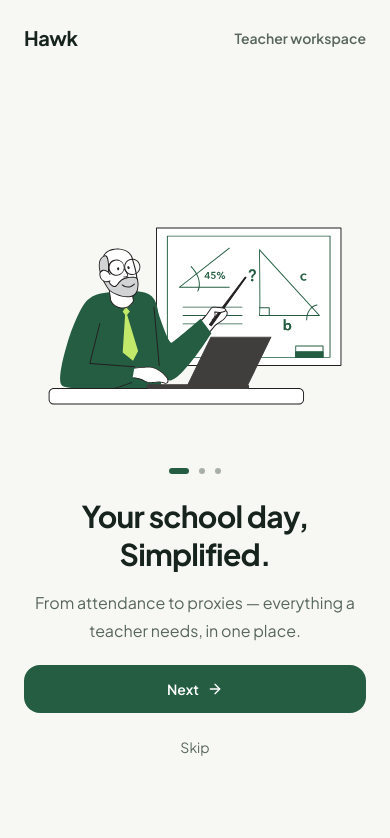
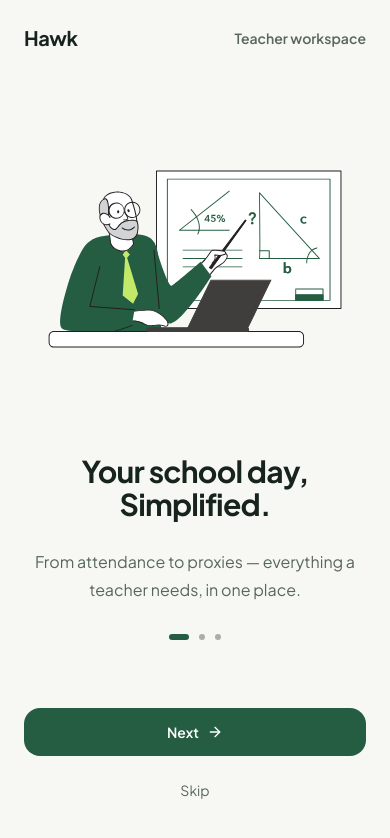
Before and after one commit to koolabhinay07/Hawk, a React (Vite) app: page / in a window 390 px wide. Shown: the top 838 px of the page. Built offline with nearby package versions, Linux system fonts and the light colour scheme; a web font is replaced by a local one.

Commit message:
Add full project source

```diff
--- a/src/OnboardingFlow.tsx
+++ b/src/OnboardingFlow.tsx
@@ -285,11 +285,11 @@ export default function OnboardingFlow({ onComplete }: { onComplete: (profile?:
           </div>
         </div>
       )}
-      <div className={isIntro ? "contents md:mx-auto md:grid md:min-h-dvh md:w-full md:max-w-[1280px] md:grid-cols-[1.27fr_1fr] md:items-center md:gap-16" : "contents"}>
-        <div className={isIntro ? "hidden md:flex md:items-center md:justify-center" : "contents"}>
+      <div className={isIntro ? "contents md:mx-auto md:grid md:h-[min(760px,calc(100dvh_-_48px))] md:min-h-[620px] md:w-full md:max-w-[1280px] md:grid-cols-[1.27fr_1fr] md:items-stretch md:gap-16" : "contents"}>
+        <div className={isIntro ? "hidden md:flex md:h-full md:items-center md:justify-center" : "contents"}>
           {isIntro ? <img src={slideIllustration} alt="" className="h-auto max-h-[520px] w-full max-w-full object-contain" /> : <ShowcasePanel screen={screen} slideIndex={slideIndex} />}
         </div>
-        <section className={isIntro ? "flex min-h-dvh min-w-0 flex-col md:h-fit md:min-h-0 md:w-full md:justify-center md:overflow-visible" : "flex min-h-dvh min-w-0 flex-col lg:max-h-dvh lg:overflow-y-auto"}>
+        <section className={isIntro ? "flex min-h-dvh min-w-0 flex-col md:h-full md:min-h-0 md:w-full md:justify-center md:overflow-visible" : "flex min-h-dvh min-w-0 flex-col lg:max-h-dvh lg:overflow-y-auto"}>
         <div className={`mx-auto flex w-full grow flex-col ${isIntro ? "max-w-[560px] px-6 py-6 sm:px-6 md:grow-0 md:max-w-none md:px-0 md:py-6" : showLoginHeader ? "max-w-[560px] px-6 py-6 sm:px-6 md:grow-0 md:px-6 md:py-6 lg:px-6 lg:py-6" : "max-w-[560px] px-5 py-6 sm:px-10 sm:py-9 md:grow-0 md:px-6 md:py-6 lg:px-6 lg:py-6"}`}>
           <div className={`flex items-center justify-between ${isIntro ? "md:hidden" : showLoginHeader ? "hidden md:flex" : ""}`}>
             <div className={isFirstIntroSlide ? "" : "lg:hidden"}><Brand /></div>
@@ -304,7 +304,7 @@ export default function OnboardingFlow({ onComplete }: { onComplete: (profile?:
             ) : <span className="text-sm font-semibold text-muted-foreground">Teacher workspace</span>}
           </div>
 
-          <div className={isIntro ? "flex-1 pt-8 md:flex-none md:pt-0" : showLoginHeader ? "flex-1 py-6 md:my-auto md:flex-none md:py-10" : "my-auto py-10 md:my-0 md:py-0"}>
+          <div className={isIntro ? "flex min-h-0 flex-1 flex-col pt-4 md:pt-0" : showLoginHeader ? "flex-1 py-6 md:my-auto md:flex-none md:py-10" : "my-auto py-10 md:my-0 md:py-0"}>
             {showLoginHeader && (
               <div className="md:hidden">
                 <div className="mb-8 flex justify-center"><Brand /></div>
@@ -350,31 +350,32 @@ export default function OnboardingFlow({ onComplete }: { onComplete: (profile?:
               </div>
             )}
             {screen === "intro" && (
-              <div className="animate-[fade-in_260ms_ease-out]">
-                <div className="flex h-[min(55dvh,480px)] items-center justify-center md:hidden">
-                  <img src={slideIllustration} alt="" className="h-full w-full object-contain" />
+              <div className="animate-[fade-in_260ms_ease-out] flex min-h-0 flex-1 flex-col md:justify-center">
+                <div className="flex min-h-0 flex-1 items-center justify-center md:hidden">
+                  <img src={slideIllustration} alt="" className="max-h-full max-w-full object-contain" />
                 </div>
-                <div className="-mt-20 flex items-center justify-center gap-2.5 md:hidden" role="group" aria-label={`Slide ${slideIndex + 1} of ${slides.length}`}>
-                  {slides.map((item, index) => <span key={item.title} className={`h-[6px] rounded-full transition-all ${index === slideIndex ? "w-5 bg-primary" : "w-[6px] bg-muted-foreground/50"}`} />)}
+                <div className="mt-auto flex h-[370px] flex-none flex-col pb-2 text-center md:mt-0 md:h-auto md:pb-0 md:text-left">
+                  <div className="flex h-[76px] flex-none items-center justify-center md:h-[88px] md:justify-start">
+                    <h1 className="max-w-xl text-3xl font-bold leading-[1.1] tracking-tight md:text-4xl">{slide.title}</h1>
                   </div>
-                <div className="mt-6 text-center md:text-left">
-                  <h1 className="mx-auto max-w-xl text-3xl font-bold leading-tight tracking-tight md:mx-0 md:text-4xl">{slide.title}</h1>
-                  <p className="mx-auto mt-4 max-w-lg text-base leading-7 text-muted-foreground md:mx-0">{slide.body}</p>
+                  <div className="mt-2 flex h-[84px] flex-none items-center justify-center md:mt-3 md:justify-start">
+                    <p className="max-w-lg text-base leading-7 text-muted-foreground">{slide.body}</p>
                   </div>
-                <div className="mt-7 hidden items-center justify-center gap-2.5 md:flex" role="group" aria-label={`Slide ${slideIndex + 1} of ${slides.length}`}>
+                  <div className="mt-4 flex h-[6px] flex-none items-center justify-center gap-2.5 md:mt-6 md:justify-start" role="group" aria-label={`Slide ${slideIndex + 1} of ${slides.length}`}>
                     {slides.map((item, index) => <span key={item.title} className={`h-[6px] rounded-full transition-all ${index === slideIndex ? "w-5 bg-primary" : "w-[6px] bg-muted-foreground/50"}`} />)}
                   </div>
                   {isFirstIntroSlide || slideIndex === 1 ? (
-                  <div className="mt-5 flex flex-col gap-3">
+                    <div className="mt-auto flex flex-col gap-3 md:mt-7">
                       <button type="button" onClick={() => setSlideIndex((index) => Math.min(index + 1, slides.length - 1))} className={`${filledButton} w-full`}>Next<ArrowRight className="size-4" /></button>
                       <button type="button" onClick={goLogin} className="min-h-11 w-full rounded-2xl text-center text-sm font-normal text-muted-foreground hover:bg-muted">Skip</button>
                     </div>
                   ) : (
-                  <div className="mt-5 flex flex-col gap-3">
+                    <div className="mt-auto flex flex-col gap-3 md:mt-7">
                       <button type="button" onClick={() => go("login")} className={`${filledButton} w-full`}>Log in<ArrowRight className="size-4" /></button>
                       <button type="button" onClick={() => go("signup")} className="inline-flex min-h-12 w-full items-center justify-center gap-2 rounded-2xl border border-border bg-card px-5 text-sm font-semibold text-foreground transition-colors hover:bg-muted focus-visible:outline-offset-2">Sign up</button>
                     </div>
                   )}
+                </div>
               </div>
             )}
 
```
Lines whose indentation alone changed are shown as unchanged.
